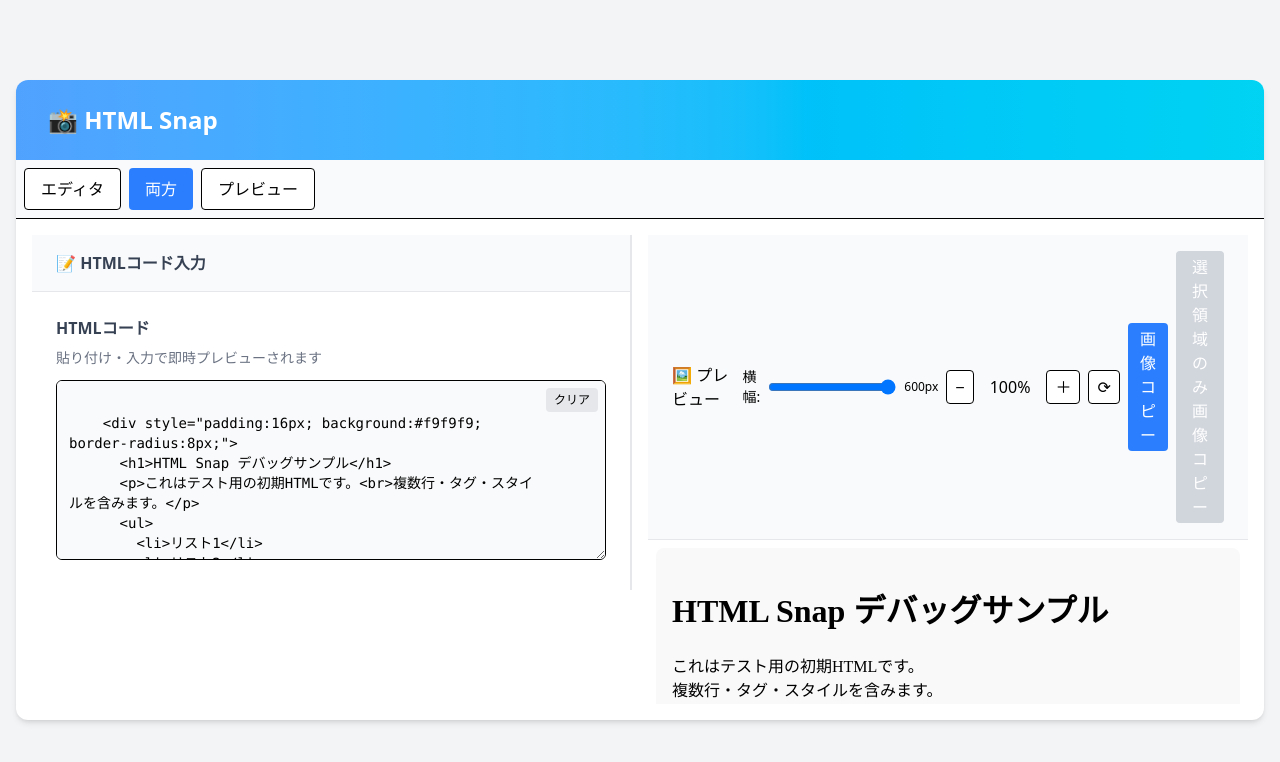
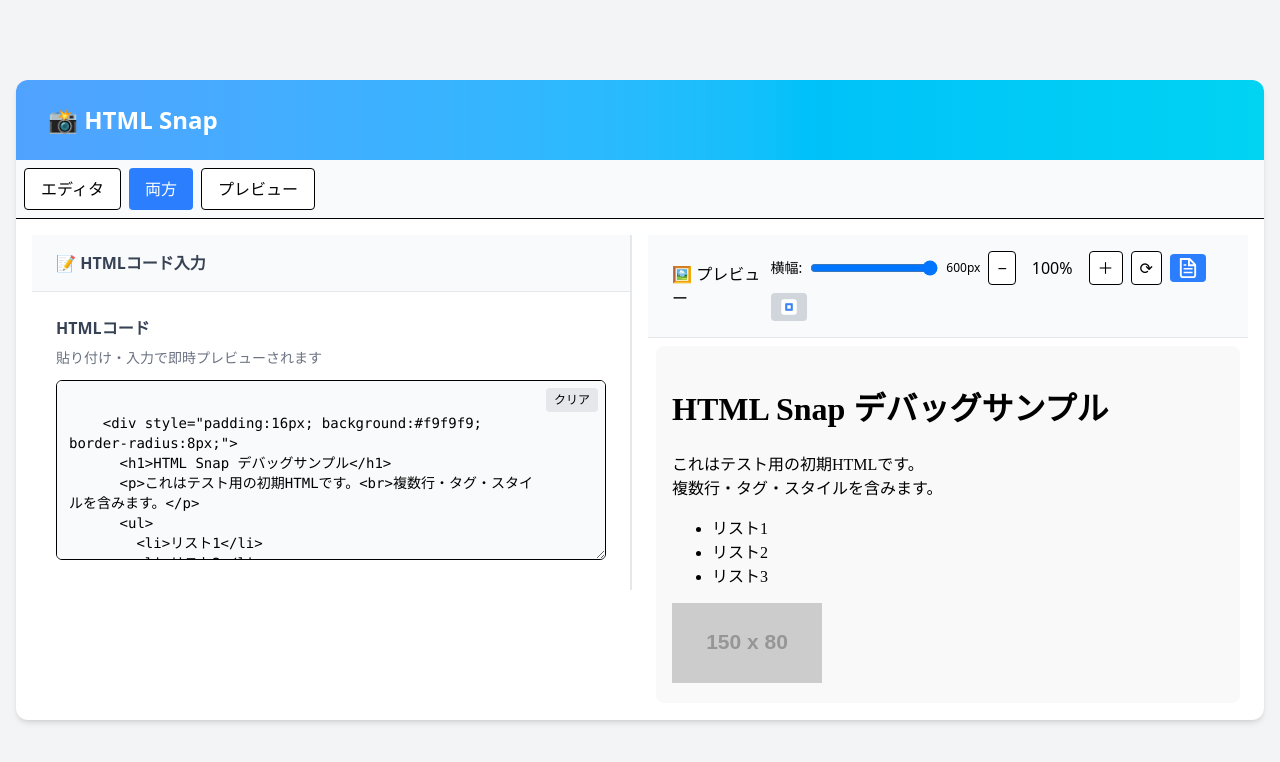
Before and after one commit to Meerkat39/HTML-Snap, a Next.js app: page / in a window 1280 px wide. Shown: the top 762 px of the page. Built offline with nearby package versions, Linux system fonts and the light colour scheme.

Commit message:
feat:アイコンの追加

```diff
--- /dev/null
+++ b/src/components/icons/CopyImageIcon.tsx
@@ -0,0 +1,21 @@
+// 画像コピー用アイコン（ファイルアイコンを流用）
+import React from "react";
+
+const CopyImageIcon: React.FC = () => (
+  <svg
+    width="20"
+    height="20"
+    viewBox="0 0 16 16"
+    fill="none"
+    aria-hidden="true"
+  >
+    <path
+      d="M14.5 13.5V5.41a1 1 0 0 0-.3-.7L9.8.29A1 1 0 0 0 9.08 0H1.5v13.5A2.5 2.5 0 0 0 4 16h8a2.5 2.5 0 0 0 2.5-2.5m-1.5 0v-7H8v-5H3v12a1 1 0 0 0 1 1h8a1 1 0 0 0 1-1M9.5 5V2.12L12.38 5zM5.13 5h-.62v1.25h2.12V5zm-.62 3h7.12v1.25H4.5zm.62 3h-.62v1.25h7.12V11z"
+      clipRule="evenodd"
+      fill="#fff"
+      fillRule="evenodd"
+    />
+  </svg>
+);
+
+export default CopyImageIcon;
--- /dev/null
+++ b/src/components/icons/RegionCopyIcon.tsx
@@ -0,0 +1,45 @@
+// 選択領域のみ画像コピー用アイコン
+import React from "react";
+
+const RegionCopyIcon: React.FC = () => (
+  <svg
+    width="20"
+    height="20"
+    viewBox="0 0 20 20"
+    fill="none"
+    aria-hidden="true"
+  >
+    <rect
+      x="3"
+      y="3"
+      width="14"
+      height="14"
+      rx="2"
+      fill="#fff"
+      stroke="#fff"
+      strokeWidth="1.5"
+    />
+    <rect
+      x="5.5"
+      y="5.5"
+      width="9"
+      height="9"
+      rx="1"
+      fill="#3b82f6"
+      stroke="#fff"
+      strokeWidth="1.5"
+    />
+    <rect
+      x="7.5"
+      y="7.5"
+      width="5"
+      height="5"
+      rx="0.5"
+      fill="#fff"
+      stroke="#3b82f6"
+      strokeWidth="1.5"
+    />
+  </svg>
+);
+
+export default RegionCopyIcon;
--- a/src/components/main/preview/ActionButtons.tsx
+++ b/src/components/main/preview/ActionButtons.tsx
@@ -1,22 +1,26 @@
 // 操作ボタン群コンポーネント（画像コピーボタン含む）
+import CopyImageIcon from "../../icons/CopyImageIcon";
+
 
 interface ActionButtonsProps {
   onImageCopy: () => void;
 }
 
 const ActionButtons = ({ onImageCopy }: ActionButtonsProps) => {
-  // 操作ボタンUI（画像コピーボタン追加）
+  // 操作ボタンUI（画像コピーボタン追加・アイコン化）
   return (
-    <div className="flex gap-2">
-      {/* 他の操作ボタンはここに追加 */}
+    <div className="flex gap-2 items-center">
+      {/* 画像コピー（アイコン＋ラベル、狭い時はラベル非表示も可） */}
       <button
         type="button"
-        className="px-3 py-1 rounded bg-blue-500 text-white hover:bg-blue-600"
+        className="flex items-center justify-center px-2 py-1 rounded bg-blue-500 text-white hover:bg-blue-600 min-w-[36px]"
         onClick={onImageCopy}
         aria-label="レンダリング結果を画像コピー"
+        title="画像コピー"
       >
-        画像コピー
+        <CopyImageIcon />
       </button>
+      {/* 他の操作ボタンも同様にアイコン化推奨 */}
     </div>
   );
 };
--- a/src/components/main/preview/PreviewPane.tsx
+++ b/src/components/main/preview/PreviewPane.tsx
@@ -1,3 +1,4 @@
+import RegionCopyIcon from "../../icons/RegionCopyIcon";
 // プレビューペイン（RenderArea＋ActionButtonsをラップ）
 import { useEffect, useRef, useState } from "react";
 import ActionButtons from "./ActionButtons";
@@ -256,7 +257,7 @@ const PreviewPane = ({ html }: PreviewPaneProps) => {
       )}
       <div className="bg-gray-50 px-6 py-4 border-b border-gray-200 flex items-center justify-between">
         <span>🖼️ プレビュー</span>
-        <div className="flex gap-2 items-center">
+        <div className="flex gap-2 items-center flex-wrap">
           <SliderWidthControl
             width={previewWidth}
             max={paneMaxWidth}
@@ -266,12 +267,13 @@ const PreviewPane = ({ html }: PreviewPaneProps) => {
           <ActionButtons onImageCopy={handleImageCopy} />
           <button
             type="button"
-            className="px-3 py-1 rounded bg-orange-500 text-white hover:bg-orange-600 disabled:bg-gray-300"
+            className="flex items-center justify-center px-2 py-1 rounded bg-orange-500 text-white hover:bg-orange-600 disabled:bg-gray-300 min-w-[36px]"
             onClick={handleRegionImageCopy}
             disabled={!selectedRegion}
             aria-label="選択領域のみ画像コピー"
+            title="選択領域のみ画像コピー"
           >
-            選択領域のみ画像コピー
+            <RegionCopyIcon />
           </button>
         </div>
       </div>
```
Also changed, not shown: 1 other file (tests, documents, lock files or other folders).
